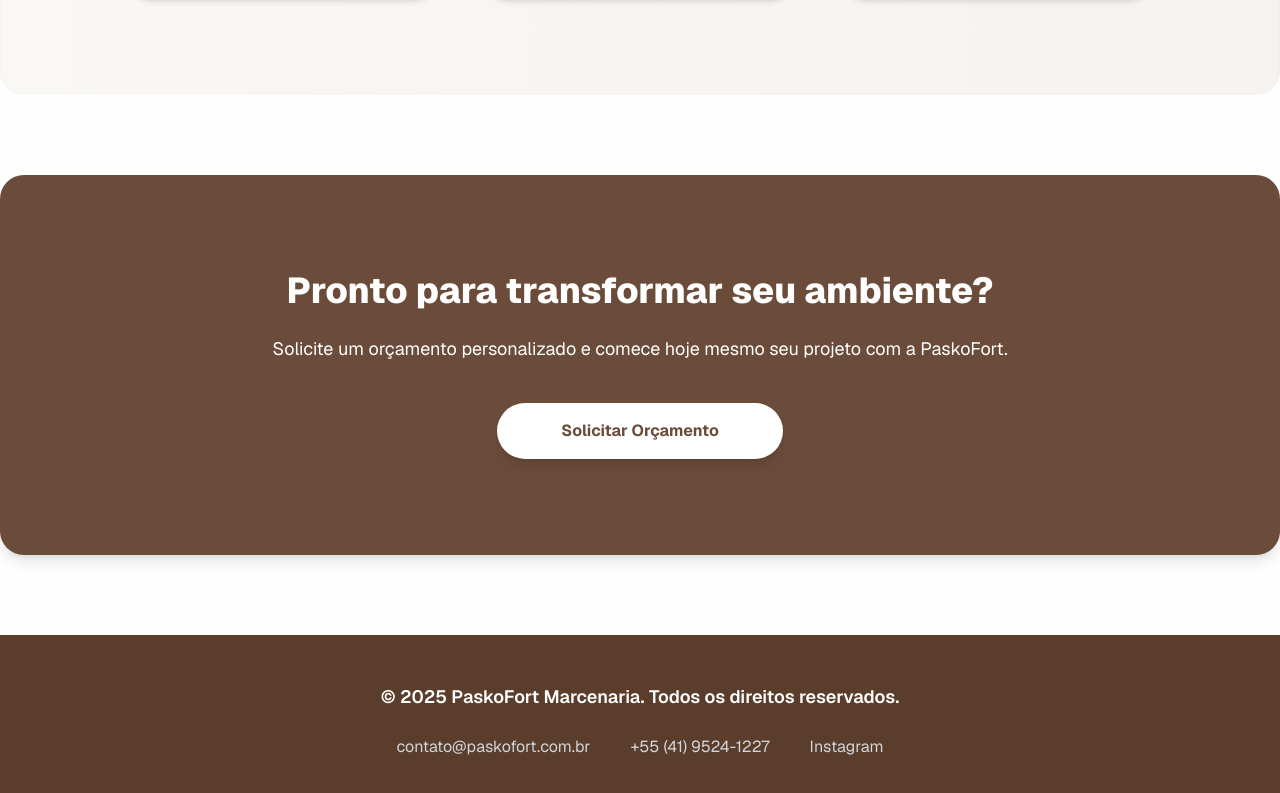
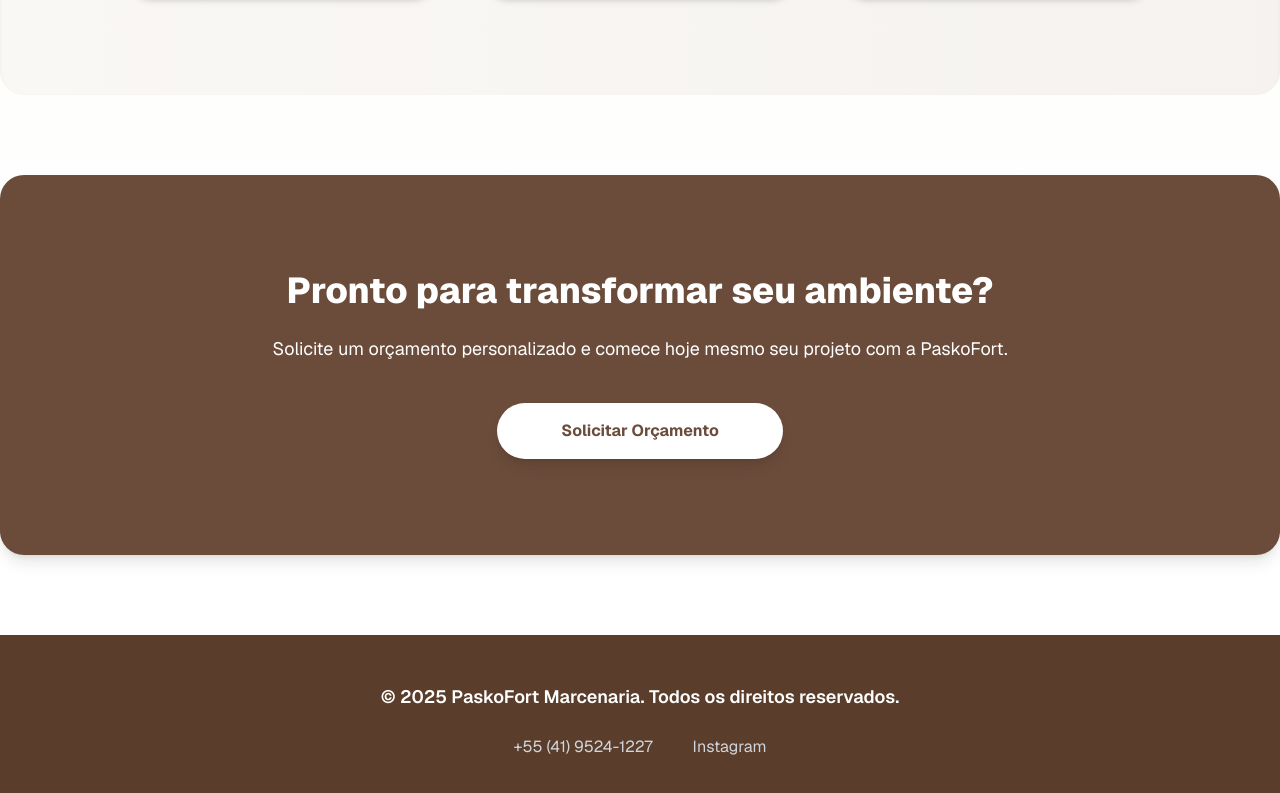
Before and after one commit to lucas-cercal/paskofort-site, a Next.js app: page / in a window 1280 px wide. Shown: the part 3277-4070 px from the top of the page. Built offline with nearby package versions, Linux system fonts and the light colour scheme.

Commit message:
feat: adiciona melhorias

```diff
--- a/src/app/page.tsx
+++ b/src/app/page.tsx
@@ -231,7 +231,6 @@
           <div className="max-w-4xl mx-auto space-y-6">
             <p className="text-white font-semibold text-lg">© {new Date().getFullYear()} PaskoFort Marcenaria. Todos os direitos reservados.</p>
             <div className="flex justify-center space-x-10 text-gray-300">
-              <a href="mailto:contato@paskofort.com.br" className="hover:text-white transition-colors duration-300" aria-label="Email">contato@paskofort.com.br</a>
               <a href="tel:+554195241227" className="hover:text-white transition-colors duration-300" aria-label="Telefone">+55 (41) 9524-1227</a>
               <a href="https://www.instagram.com/pasko_fort" target="_blank" rel="noopener noreferrer" className="hover:text-white transition-colors duration-300" aria-label="Instagram">Instagram</a>
             </div>
```
